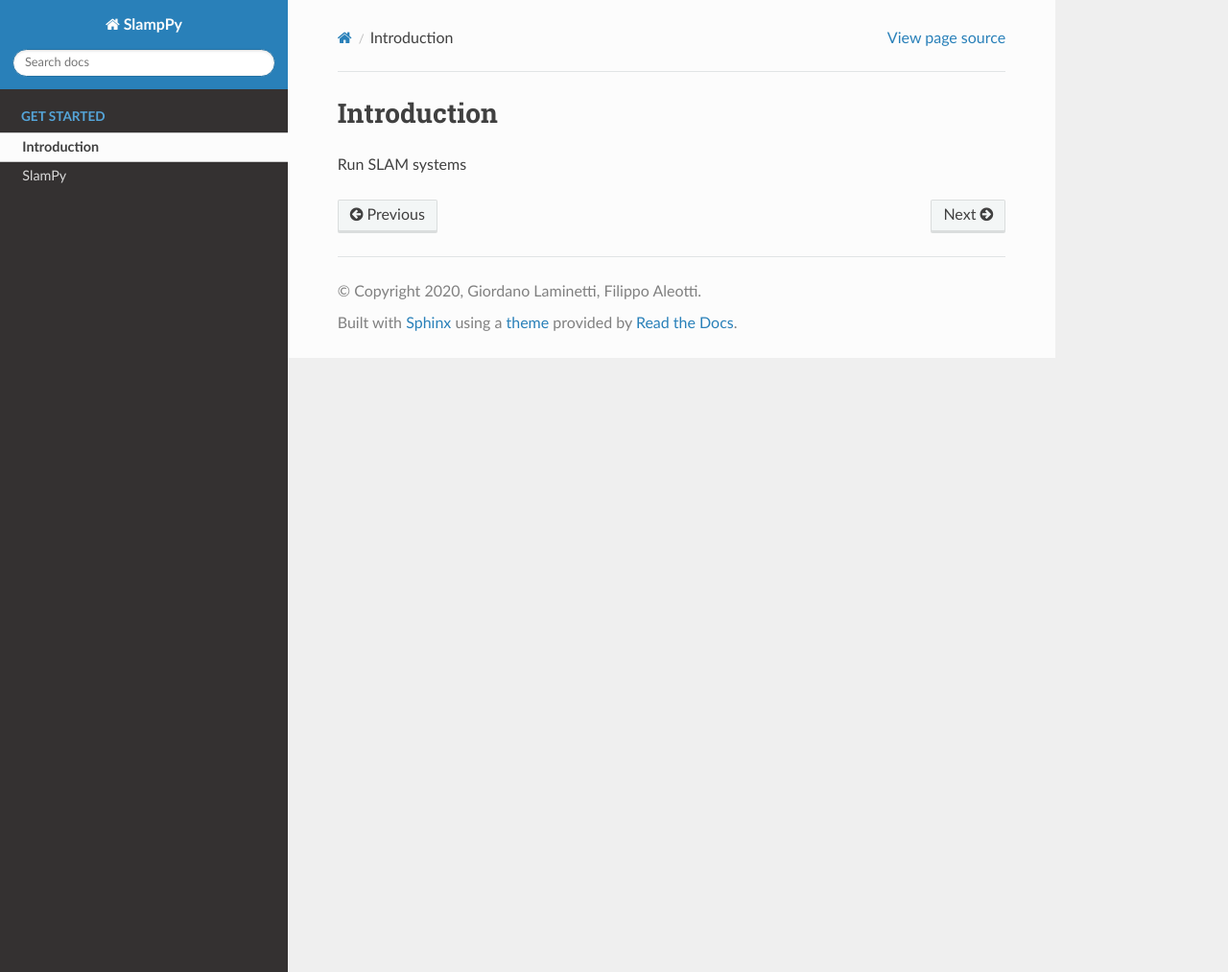
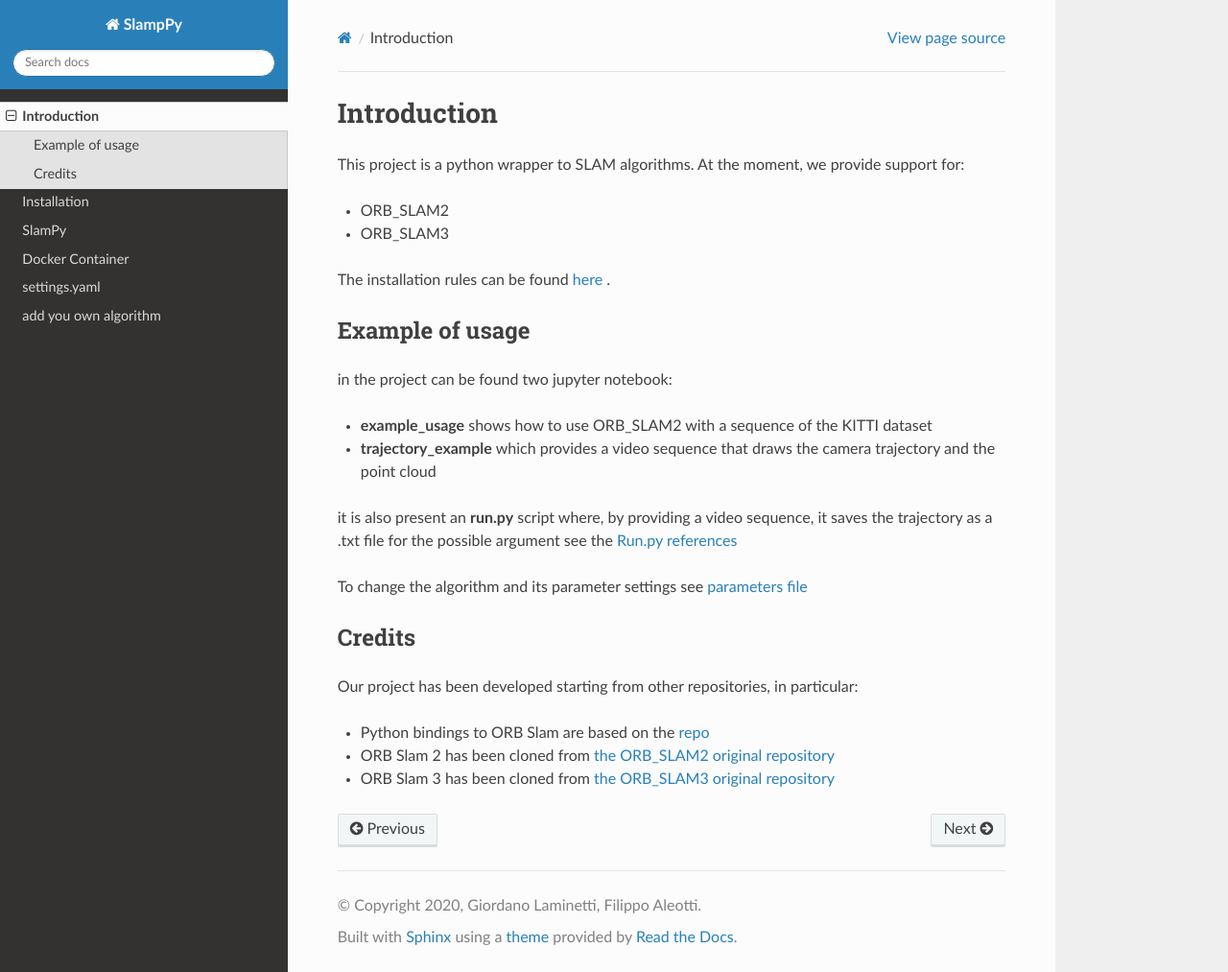
Before and after one commit to GiordanoLaminetti/SlamPy, a Sphinx documentation site: the page built from docs/source/introduction.rst, in a window 1280 px wide and 1013 px high. Shown: the whole window at 96% size. Built offline with Sphinx 7.4.7 and the Read the Docs theme 2.0.0, drawn with Linux system fonts in a browser that asks for light colours.

Commit message:
Update docs

```diff
--- a/docs/requirements.txt
+++ b/docs/requirements.txt
@@ -7,6 +7,7 @@ pytest==6.1.1
 pytest-black==0.3.12
 tqdm==4.50.2
 opencv-contrib-python==3.4.11.45
+sphinx-argparse==0.2.5
 matplotlib
 Pillow
 numpy
--- a/docs/source/conf.py
+++ b/docs/source/conf.py
@@ -37,6 +37,7 @@ extensions = [
     "nbsphinx",
     "sphinxcontrib.bibtex",
     "sphinx_rtd_theme",
+    "sphinxarg.ext",
 ]
 napoleon_google_docstring = True
 
--- a/docs/source/index.rst
+++ b/docs/source/index.rst
@@ -4,8 +4,11 @@ SlamPy
 
 .. toctree::
    :maxdepth: 2
-   :caption: Get Started
 
    introduction
+   installation
    modules
+   docker
+   config
+   algorithm
 .. bibliography:: references.bib
--- a/docs/source/introduction.rst
+++ b/docs/source/introduction.rst
@@ -2,4 +2,34 @@
 Introduction
 ============================================
 
-Run SLAM systems
+This project is a python wrapper to SLAM algorithms.
+At the moment, we provide support for:
+
+- ORB_SLAM2
+- ORB_SLAM3
+
+The installation rules can be found :ref:`here <installation>` .
+
+-----------------
+Example of usage
+-----------------
+
+in the project can be found two jupyter notebook:
+
+- **example_usage** shows how to use ORB_SLAM2 with a sequence of the KITTI dataset
+
+- **trajectory_example** which provides a video sequence that draws the camera trajectory and the point cloud
+
+it is also present an **run.py** script where, by providing a video sequence, it saves the trajectory as a .txt file for the possible argument see the :ref:`Run.py references <run_module>`
+
+To change the algorithm and its parameter settings see :ref:`parameters file <settings>`
+
+-------
+Credits
+-------
+
+Our project has been developed starting from other repositories, in particular:
+
+- Python bindings to ORB Slam are based on the `repo <https://github.com/jskinn/ORB_SLAM2-PythonBindings>`_
+- ORB Slam 2 has been cloned from `the ORB_SLAM2 original repository <https://github.com/raulmur/ORB_SLAM2>`_
+- ORB Slam 3 has been cloned from `the ORB_SLAM3 original repository <https://github.com/UZ-SLAMLab/ORB_SLAM3>`_
```
Also changed, not shown: README.md (+3 -2 lines), docs/source/algorithm.rst (added, +142 -0 lines), docs/source/config.rst (added, +31 -0 lines), docs/source/docker.rst (added, +71 -0 lines), docs/source/installation.rst (added, +36 -0 lines), docs/source/run.rst (+6 -1 lines), run.py (+94 -92 lines).
